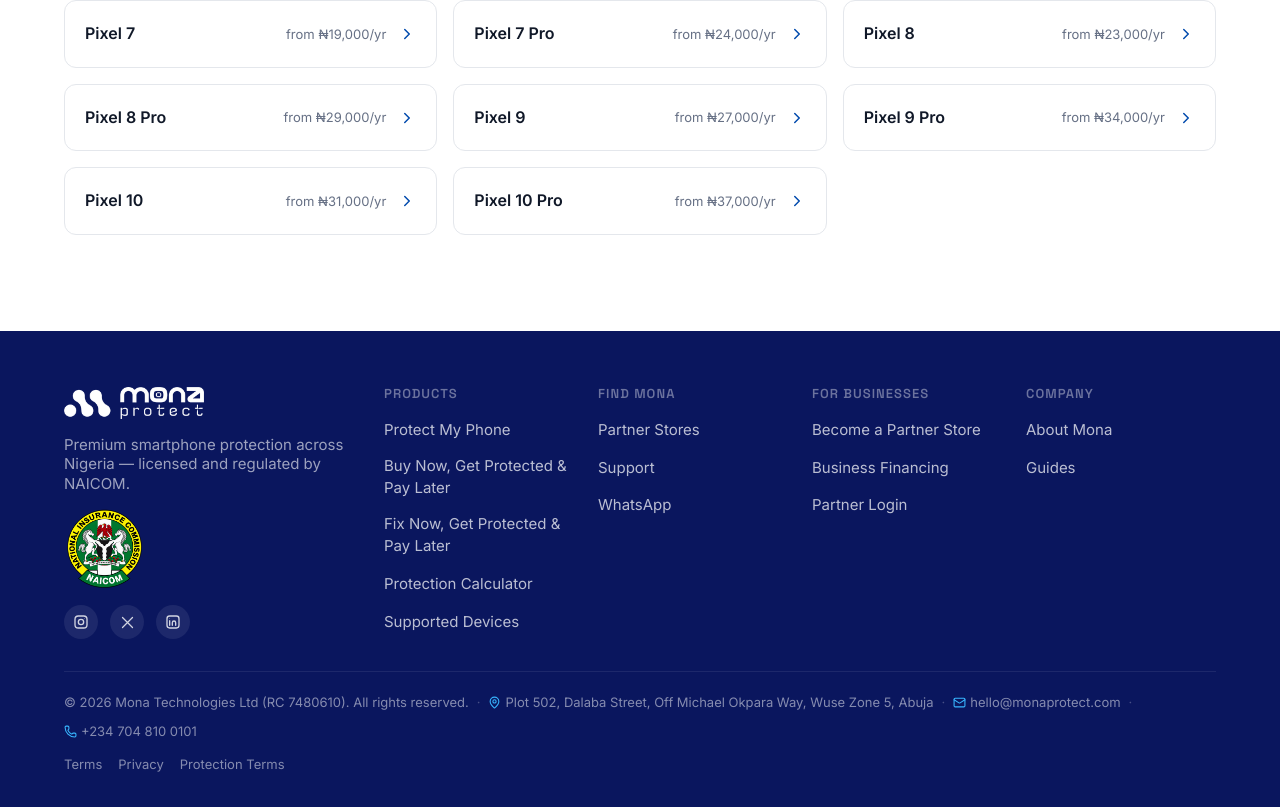
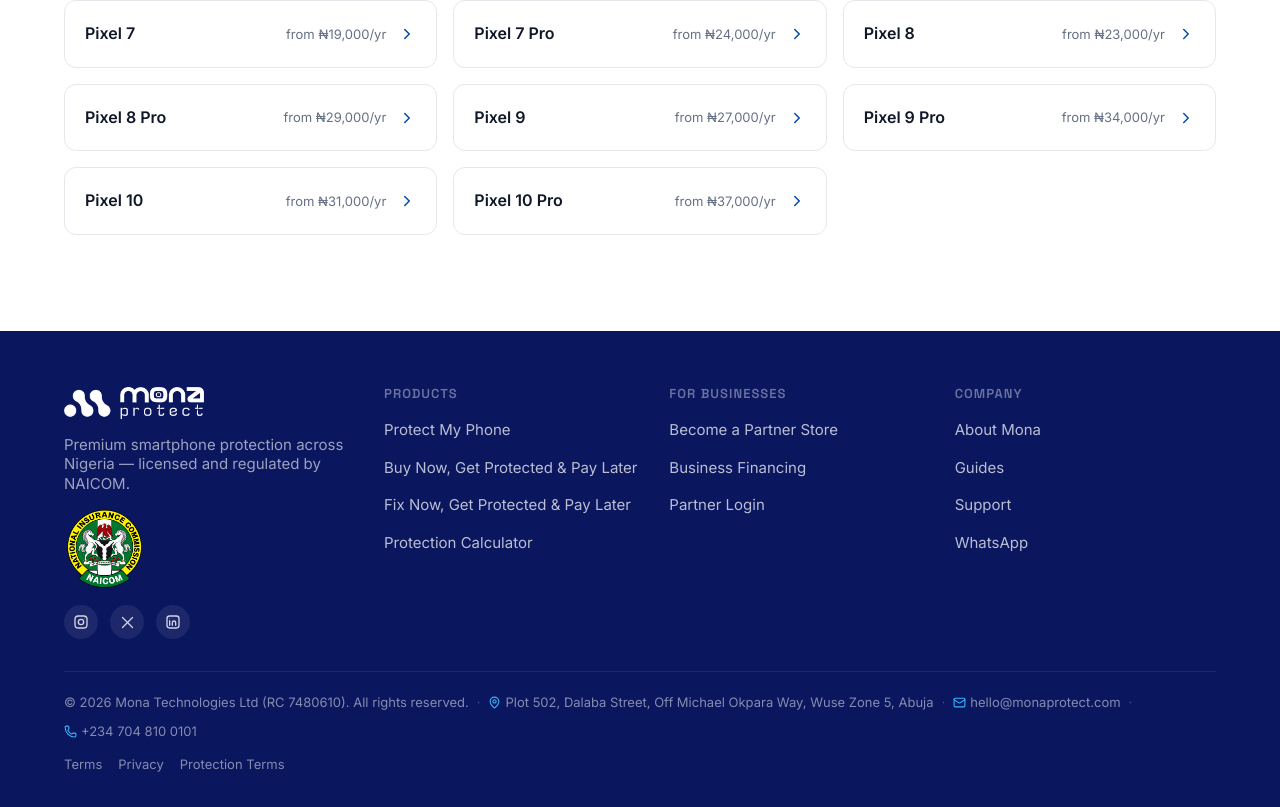
Before and after one commit to codemande/mona-mona, a React (Vite) app: page /supported-devices in a window 1280 px wide. Shown: the part 1991-2798 px from the top of the page. Built offline with nearby package versions, Linux system fonts and the light colour scheme.

Commit message:
fix: remove unsupported links from Header and Footer, adjust grid layout in Footer

```diff
--- a/src/components/layout/Footer.jsx
+++ b/src/components/layout/Footer.jsx
@@ -12,15 +12,6 @@
       { label: "Buy Now, Get Protected & Pay Later", to: "/buy-now-get-protected-pay-later" },
       { label: "Fix Now, Get Protected & Pay Later", to: "/fix-now-get-protected-pay-later" },
       { label: "Protection Calculator", to: "/protection-calculator" },
-      { label: "Supported Devices", to: "/supported-devices" },
-    ],
-  },
-  {
-    heading: "Find Mona",
-    links: [
-      { label: "Partner Stores", to: "/partner-stores" },
-      { label: "Support", to: "/support" },
-      { label: "WhatsApp", href: "https://wa.me/2347048100101" },
     ],
   },
   {
@@ -36,6 +27,8 @@
     links: [
       { label: "About Mona", to: "/about" },
       { label: "Guides", to: "/guides" },
+      { label: "Support", to: "/support" },
+      { label: "WhatsApp", href: "https://wa.me/2347048100101" },
     ],
   },
 ];
--- a/src/components/layout/Footer.module.css
+++ b/src/components/layout/Footer.module.css
@@ -72,7 +72,7 @@
 .linkGrid {
   flex: 1 1 480px;
   display: grid;
-  grid-template-columns: repeat(4, 1fr);
+  grid-template-columns: repeat(3, 1fr);
   gap: var(--space-6);
 }
 
--- a/src/components/layout/Header.jsx
+++ b/src/components/layout/Header.jsx
@@ -240,12 +240,6 @@
               <Link to="/protection-calculator" onClick={() => setMobileOpen(false)}>
                 Protection Calculator
               </Link>
-              <Link to="/partner-stores" onClick={() => setMobileOpen(false)}>
-                Partner Stores
-              </Link>
-              <Link to="/supported-devices" onClick={() => setMobileOpen(false)}>
-                Supported Devices
-              </Link>
               {businessLinks.filter((item) => item.to !== "/business-financing").map((item) => (
                 <Link key={item.label} to={item.to} onClick={() => setMobileOpen(false)}>
                   {item.label}
--- a/src/pages/ModelDetail.jsx
+++ b/src/pages/ModelDetail.jsx
@@ -63,7 +63,7 @@
       <section className={styles.hero}>
         <Section animate={false}>
           <p className={styles.breadcrumb}>
-            <Link to="/supported-devices">Supported Devices</Link> /{" "}
+            {/* <Link to="/supported-devices">Supported Devices</Link> / */}
             <Link to={`/supported-devices/${brand}`}>{brandName}</Link> / {model.name}
           </p>
           <h1 className={styles.title}>{model.name} Protection in Nigeria</h1>
```
